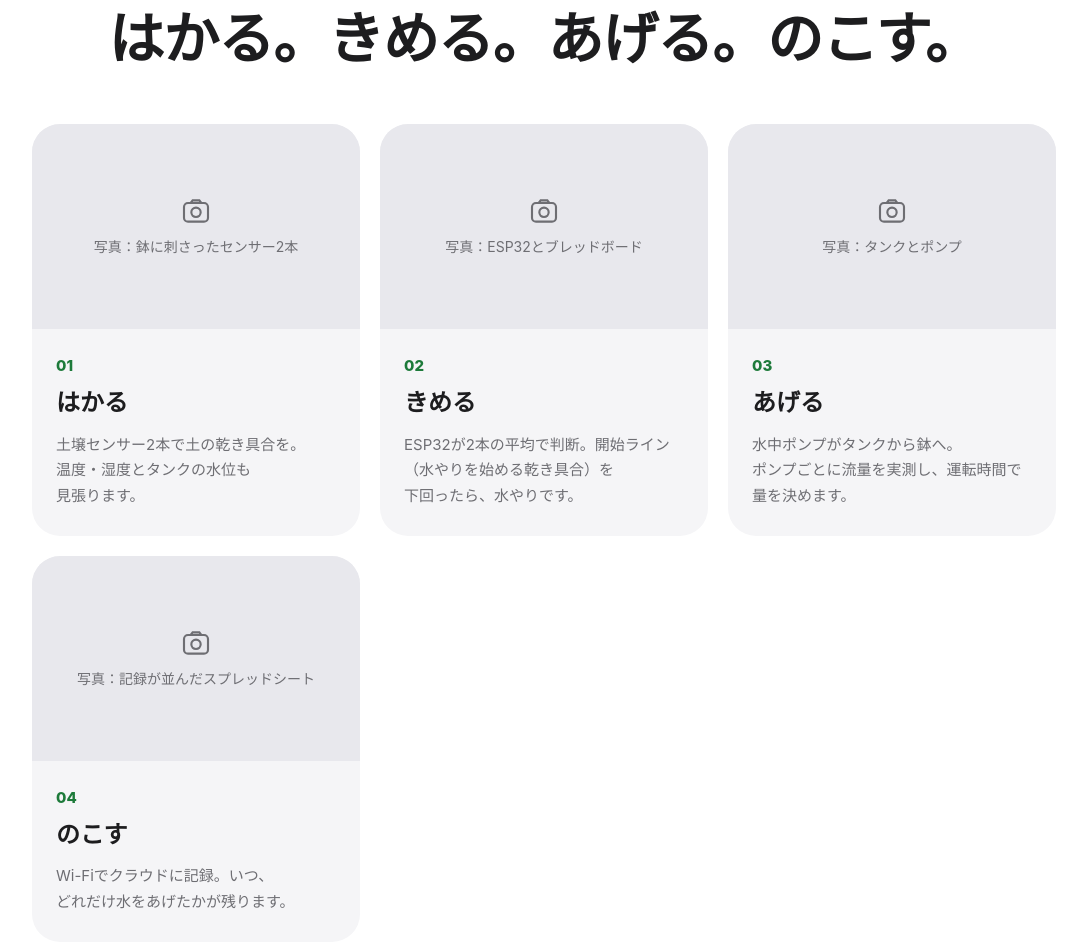
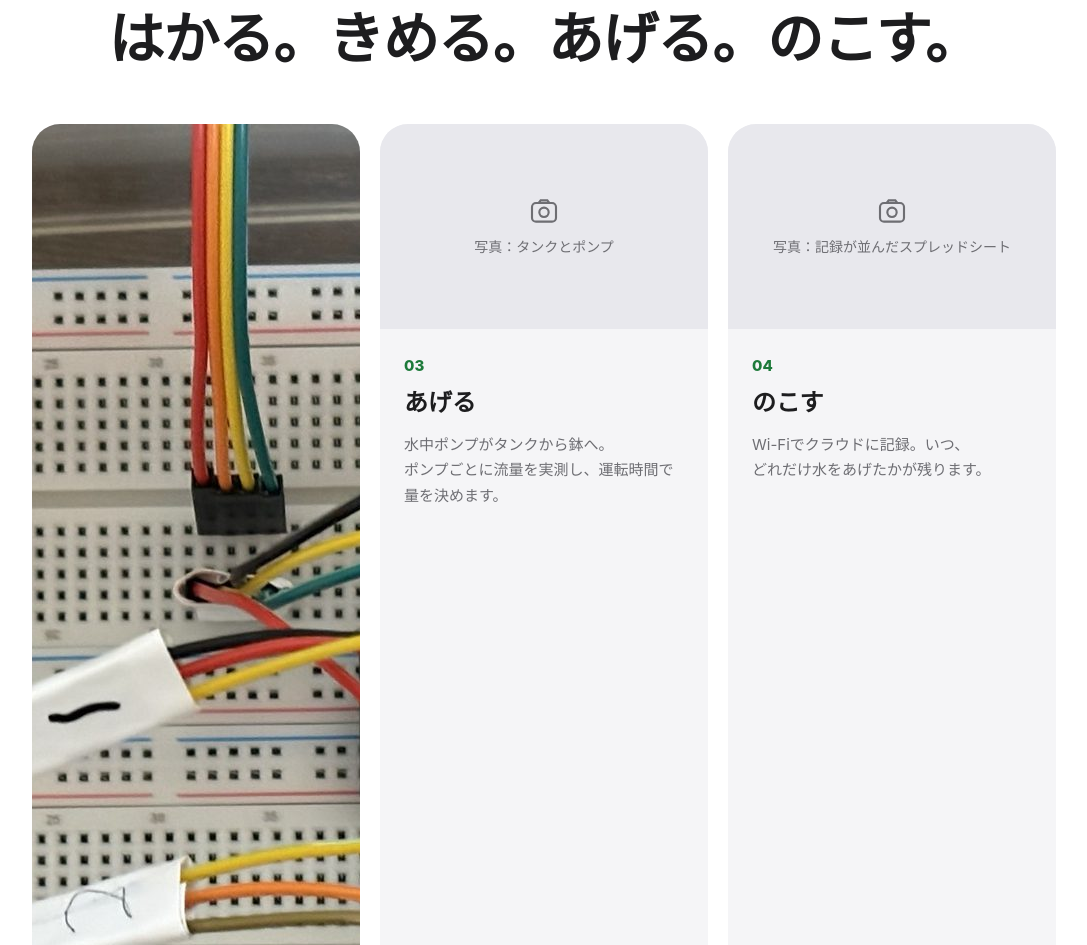
Before and after one commit to AkiNori331/mizumiru, a plain HTML site: page index.html in a window 1280 px wide. Shown: the part 3222-4167 px from the top of the page, without its empty margins (96-1183 px from the left). Drawn offline with Linux system fonts and the light colour scheme.

Commit message:
しくみ02に配線の写真を追加（位置情報などのメタデータは削除済み）
Co-Authored-By: Claude Opus 5.5 <noreply@anthropic.com>
Claude-Session: https://claude.ai/code/session_018Q5ScMwk9MvMrqRKRbEhwV

```diff
--- a/index.html
+++ b/index.html
@@ -167,21 +167,7 @@ a{color:#0066cc;text-decoration:none}a:hover{color:#004f9e;text-decoration:under
 <h2 class="up" style="margin: 6px 0 0; text-align: center; font-size: clamp(32px, 8vw, 56px); font-weight: 800; letter-spacing: -0.02em; line-height: 1.3"><span class="p">はかる。</span><span class="p">きめる。</span><span class="p">あげる。</span><span class="p">のこす。</span></h2>
 <div style="display: grid; grid-template-columns: repeat(auto-fit, minmax(280px, 1fr)); gap: 20px; margin-top: 48px">
 <div class="up" style="border-radius: 28px; background: #f5f5f7; overflow: hidden">
-<div style="aspect-ratio: 16 / 10; background: #e8e8ed; display: flex; flex-direction: column; align-items: center; justify-content: center; gap: 8px; color: #6e6e73; font-size: 14px">
-<svg width="32" height="32" viewBox="0 0 24 24" fill="none" stroke="currentColor" stroke-width="1.6" aria-hidden="true"><rect x="3" y="6" width="18" height="14" rx="3"></rect><circle cx="12" cy="13" r="3.5"></circle><path d="M8 6l1.5-2h5L16 6"></path></svg>
-<span>写真：鉢に刺さったセンサー2本</span>
-</div>
-<div style="padding: 24px 24px 28px">
-<p style="margin: 0; font-size: 15px; font-weight: 800; color: #1d7a3a">01</p>
-<h3 style="margin: 4px 0 0; font-size: 24px; font-weight: 800">はかる</h3>
-<p style="margin: 8px 0 0; font-size: 15px; color: #6e6e73">土壌センサー2本で土の乾き具合を。温度・湿度とタンクの水位も見張ります。</p>
-</div>
-</div>
-<div class="up" style="border-radius: 28px; background: #f5f5f7; overflow: hidden">
-<div style="aspect-ratio: 16 / 10; background: #e8e8ed; display: flex; flex-direction: column; align-items: center; justify-content: center; gap: 8px; color: #6e6e73; font-size: 14px">
-<svg width="32" height="32" viewBox="0 0 24 24" fill="none" stroke="currentColor" stroke-width="1.6" aria-hidden="true"><rect x="3" y="6" width="18" height="14" rx="3"></rect><circle cx="12" cy="13" r="3.5"></circle><path d="M8 6l1.5-2h5L16 6"></path></svg>
-<span>写真：ESP32とブレッドボード</span>
-</div>
+<img src="photos/wiring.jpg" alt="ESP32と、2枚並べたブレッドボードの配線。センサーの線には番号を書いたテープを巻いて固定している" width="1600" height="1200" style="width: 100%; aspect-ratio: 16 / 10; object-fit: cover; display: block">
 <div style="padding: 24px 24px 28px">
 <p style="margin: 0; font-size: 15px; font-weight: 800; color: #1d7a3a">02</p>
 <h3 style="margin: 4px 0 0; font-size: 24px; font-weight: 800">きめる</h3>
```
Also changed, not shown: photos/wiring.jpg (added).
